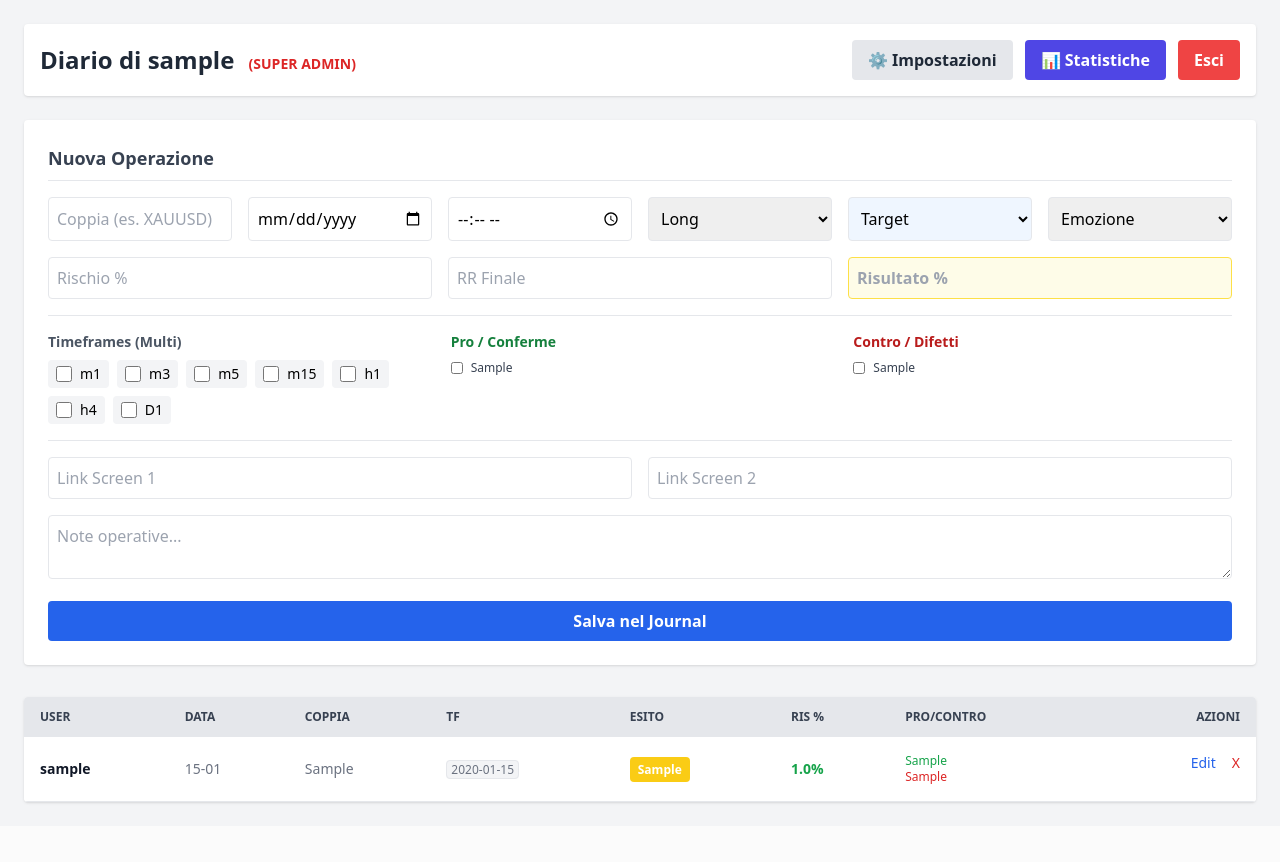
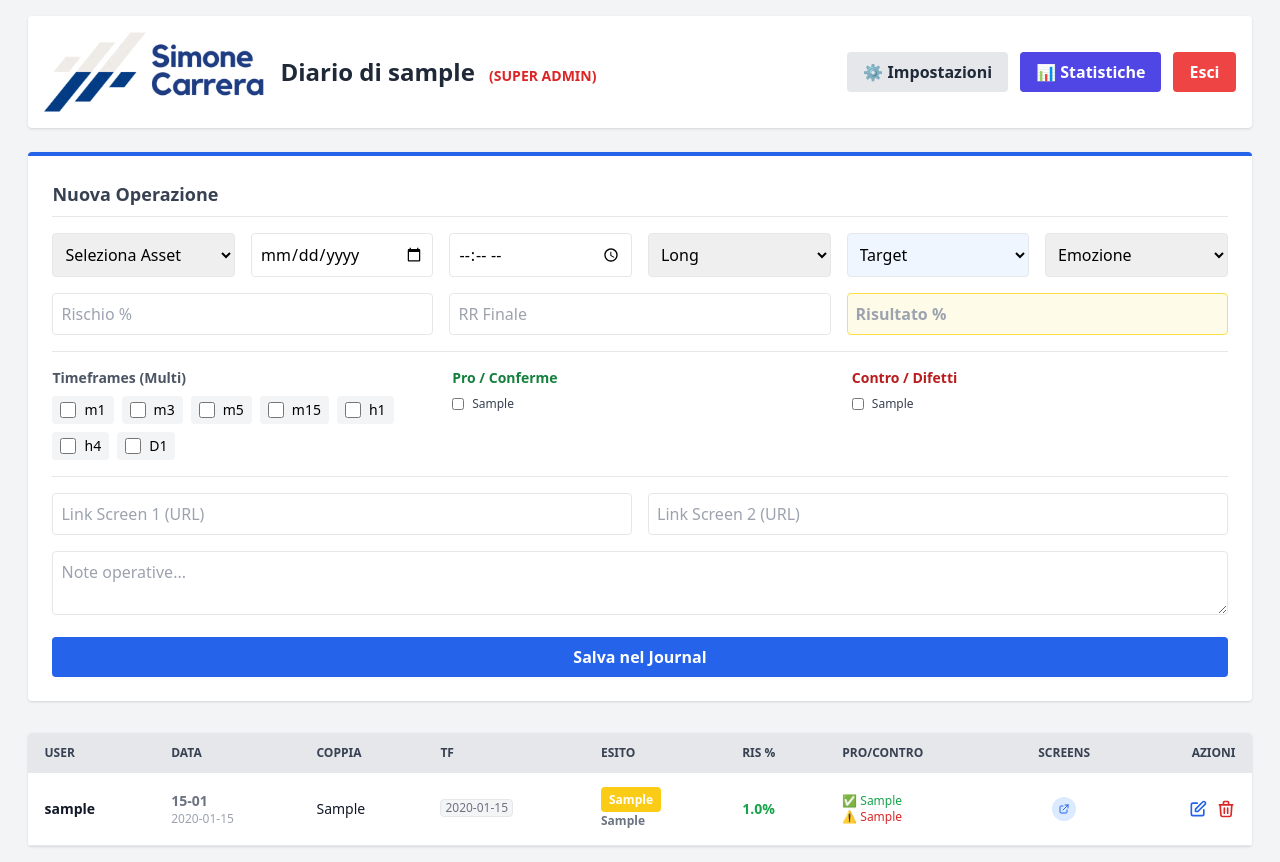
Before and after one commit to ipadpeda-ctrl/dtcjournal, a Flask app: page /dashboard in a window 1280 px wide. Before the commit the page ends 804 px from the top, so only its background shows below. Run offline with Flask 3, Linux system fonts and the light colour scheme; a user stored in the database is signed in; tables that the repository leaves empty hold one stand-in row (values such as "Sample post"); some libraries are stand-ins or nearby versions.

Commit message:
Add files via upload

```diff
--- a/templates/dashboard.html
+++ b/templates/dashboard.html
@@ -5,17 +5,21 @@
     <title>Dashboard Journal</title>
     <script src="https://cdn.tailwindcss.com"></script>
 </head>
-<body class="bg-gray-100 p-6">
+<body class="bg-gray-100 p-4">
 
-    <div class="max-w-7xl mx-auto">
+    <div class="max-w-[98%] mx-auto">
 
-        <div class="flex justify-between items-center mb-6 bg-white p-4 rounded shadow">
-            <div>
-                <h1 class="text-2xl font-bold text-gray-800">
+        <div class="bg-white p-4 rounded shadow mb-6 flex flex-col md:flex-row justify-between items-center gap-4">
+
+            <div class="flex items-center gap-4">
+                <img src="{{ url_for('static', filename='logo.avif') }}" alt="Logo Azienda" class="h-20 object-contain">
+
+                <h1 class="text-2xl font-bold text-gray-800 hidden md:block">
                     Diario di {{ user.username }}
                     {% if admin_view %}<span class="text-red-600 text-sm ml-2">(SUPER ADMIN)</span>{% endif %}
                 </h1>
             </div>
+
             <div class="flex gap-3">
                 <a href="/settings" class="bg-gray-200 hover:bg-gray-300 text-gray-800 font-bold py-2 px-4 rounded flex items-center gap-2">
                     ⚙️ Impostazioni
@@ -37,18 +41,55 @@
           {% endif %}
         {% endwith %}
 
-        <div class="bg-white p-6 rounded shadow mb-8">
+        <div class="bg-white p-6 rounded shadow mb-8 border-t-4 border-blue-600">
             <h2 class="text-lg font-semibold mb-4 text-gray-700 border-b pb-2">Nuova Operazione</h2>
             <form action="/add_trade" method="POST">
 
                 <div class="grid grid-cols-2 md:grid-cols-6 gap-4 mb-4">
-                    <input type="text" name="pair" placeholder="Coppia (es. XAUUSD)" class="border p-2 rounded w-full" required>
+
+                    <select name="pair" class="border p-2 rounded w-full" required>
+                        <option value="" disabled selected>Seleziona Asset</option>
+                        <optgroup label="Majors Forex">
+                            <option value="EURUSD">EURUSD</option>
+                            <option value="GBPUSD">GBPUSD</option>
+                            <option value="USDJPY">USDJPY</option>
+                            <option value="USDCAD">USDCAD</option>
+                            <option value="USDCHF">USDCHF</option>
+                            <option value="AUDUSD">AUDUSD</option>
+                            <option value="NZDUSD">NZDUSD</option>
+                        </optgroup>
+                        <optgroup label="Crosses">
+                            <option value="EURGBP">EURGBP</option>
+                            <option value="EURJPY">EURJPY</option>
+                            <option value="GBPJPY">GBPJPY</option>
+                            <option value="AUDJPY">AUDJPY</option>
+                            <option value="CADJPY">CADJPY</option>
+                        </optgroup>
+                        <optgroup label="Commodities">
+                            <option value="XAUUSD">XAUUSD (GOLD)</option>
+                            <option value="XAGUSD">XAGUSD (SILVER)</option>
+                            <option value="WTI">WTI (OIL)</option>
+                        </optgroup>
+                        <optgroup label="Indici">
+                            <option value="US30">US30 (Dow Jones)</option>
+                            <option value="NAS100">NAS100 (Nasdaq)</option>
+                            <option value="SPX500">SPX500 (S&P)</option>
+                            <option value="DAX40">DAX40 (Ger)</option>
+                        </optgroup>
+                        <optgroup label="Crypto">
+                            <option value="BTCUSD">BTCUSD</option>
+                            <option value="ETHUSD">ETHUSD</option>
+                        </optgroup>
+                    </select>
+
                     <input type="date" name="date" class="border p-2 rounded w-full" required>
                     <input type="time" name="time" class="border p-2 rounded w-full" required>
+
                     <select name="direction" class="border p-2 rounded w-full">
                         <option value="Long">Long</option>
                         <option value="Short">Short</option>
                     </select>
+
                     <select name="outcome" class="border p-2 rounded w-full bg-blue-50">
                         <option value="Target">Target</option>
                         <option value="Stop Loss">Stop Loss</option>
@@ -56,6 +97,7 @@
                         <option value="Non Fillato">Non Fillato</option>
                         <option value="Setup">Setup (Monitoraggio)</option>
                     </select>
+
                     <select name="emotions" class="border p-2 rounded w-full">
                         <option value="" disabled selected>Emozione</option>
                         <option value="ansia">Ansia</option>
@@ -118,8 +160,8 @@
                 </div>
 
                 <div class="grid grid-cols-2 gap-4 mb-4">
-                    <input type="text" name="link1" placeholder="Link Screen 1" class="border p-2 rounded w-full">
-                    <input type="text" name="link2" placeholder="Link Screen 2" class="border p-2 rounded w-full">
+                    <input type="text" name="link1" placeholder="Link Screen 1 (URL)" class="border p-2 rounded w-full">
+                    <input type="text" name="link2" placeholder="Link Screen 2 (URL)" class="border p-2 rounded w-full">
                 </div>
                 <textarea name="notes" placeholder="Note operative..." class="border p-2 rounded w-full h-16 mb-4"></textarea>
 
@@ -138,6 +180,7 @@
                         <th class="px-4 py-3">Esito</th>
                         <th class="px-4 py-3">Ris %</th>
                         <th class="px-4 py-3">Pro/Contro</th>
+                        <th class="px-4 py-3 text-center">Screens</th>
                         <th class="px-4 py-3 text-right">Azioni</th>
                     </tr>
                 </thead>
@@ -147,12 +190,15 @@
                         {% if admin_view %}
                             <td class="px-4 py-4 font-bold text-gray-900">{{ trade.author.username }}</td>
                         {% endif %}
-                        <td class="px-4 py-4">{{ trade.date.strftime('%d-%m') }}</td>
-                        <td class="px-4 py-4 font-medium">{{ trade.pair }}</td>
+                        <td class="px-4 py-4 whitespace-nowrap">
+                            <div class="font-bold">{{ trade.date.strftime('%d-%m') }}</div>
+                            <div class="text-xs text-gray-400">{{ trade.time }}</div>
+                        </td>
+                        <td class="px-4 py-4 font-medium text-gray-900">{{ trade.pair }}</td>
                         <td class="px-4 py-4">
                             {% if trade.timeframe %}
                                 {% for tf in trade.timeframe.split(',') %}
-                                <span class="bg-gray-100 text-xs px-1 rounded border">{{ tf }}</span>
+                                <span class="inline-block bg-gray-100 text-xs px-1 rounded border mb-1">{{ tf }}</span>
                                 {% endfor %}
                             {% endif %}
                         </td>
@@ -165,18 +211,47 @@
                                 {% else %}bg-yellow-400 text-black{% endif %}">
                                 {{ trade.outcome }}
                             </span>
+                            <div class="text-xs mt-1 text-gray-500 font-bold">{{ trade.direction }}</div>
                         </td>
                         <td class="px-4 py-4 font-bold
                             {% if trade.result_percent > 0 %}text-green-600{% elif trade.result_percent < 0 %}text-red-600{% endif %}">
                             {{ trade.result_percent }}%
                         </td>
                         <td class="px-4 py-4 text-xs">
-                            <span class="text-green-600 block truncate w-24" title="{{ trade.selected_pros }}">{{ trade.selected_pros }}</span>
-                            <span class="text-red-600 block truncate w-24" title="{{ trade.selected_cons }}">{{ trade.selected_cons }}</span>
+                            {% if trade.selected_pros %}
+                                <div class="text-green-600 truncate max-w-[150px]" title="{{ trade.selected_pros }}">✅ {{ trade.selected_pros }}</div>
+                            {% endif %}
+                            {% if trade.selected_cons %}
+                                <div class="text-red-600 truncate max-w-[150px]" title="{{ trade.selected_cons }}">⚠️ {{ trade.selected_cons }}</div>
+                            {% endif %}
                         </td>
-                        <td class="px-4 py-4 flex gap-2 justify-end">
-                            <a href="/edit_trade/{{ trade.id }}" class="text-blue-600 hover:text-blue-900 font-medium">Edit</a>
-                            <a href="/delete_trade/{{ trade.id }}" onclick="return confirm('Eliminare?')" class="text-red-600 hover:text-red-900 font-medium ml-2">X</a>
+
+                        <td class="px-4 py-4 text-center">
+                            <div class="flex justify-center gap-2">
+                                {% if trade.screen_pre %}
+                                    {% set links = trade.screen_pre.split(',') %}
+                                    {% for link in links %}
+                                        {% if link %}
+                                        <a href="{{ link }}" target="_blank" class="flex items-center justify-center w-6 h-6 bg-blue-100 text-blue-600 rounded-full hover:bg-blue-600 hover:text-white transition" title="Apri Screen {{ loop.index }}">
+                                            <svg class="w-3 h-3" fill="none" stroke="currentColor" viewBox="0 0 24 24"><path stroke-linecap="round" stroke-linejoin="round" stroke-width="2" d="M10 6H6a2 2 0 00-2 2v10a2 2 0 002 2h10a2 2 0 002-2v-4M14 4h6m0 0v6m0-6L10 14"></path></svg>
+                                        </a>
+                                        {% endif %}
+                                    {% endfor %}
+                                {% else %}
+                                    <span class="text-gray-300">-</span>
+                                {% endif %}
+                            </div>
+                        </td>
+
+                        <td class="px-4 py-4 text-right">
+                            <div class="flex justify-end gap-2">
+                                <a href="/edit_trade/{{ trade.id }}" class="text-blue-600 hover:text-blue-900">
+                                    <svg class="w-5 h-5" fill="none" stroke="currentColor" viewBox="0 0 24 24"><path stroke-linecap="round" stroke-linejoin="round" stroke-width="2" d="M11 5H6a2 2 0 00-2 2v11a2 2 0 002 2h11a2 2 0 002-2v-5m-1.414-9.414a2 2 0 112.828 2.828L11.828 15H9v-2.828l8.586-8.586z"></path></svg>
+                                </a>
+                                <a href="/delete_trade/{{ trade.id }}" onclick="return confirm('Eliminare definitivamente?')" class="text-red-600 hover:text-red-900">
+                                    <svg class="w-5 h-5" fill="none" stroke="currentColor" viewBox="0 0 24 24"><path stroke-linecap="round" stroke-linejoin="round" stroke-width="2" d="M19 7l-.867 12.142A2 2 0 0116.138 21H7.862a2 2 0 01-1.995-1.858L5 7m5 4v6m4-6v6m1-10V4a1 1 0 00-1-1h-4a1 1 0 00-1 1v3M4 7h16"></path></svg>
+                                </a>
+                            </div>
                         </td>
                     </tr>
                     {% endfor %}
```
Also changed, not shown: templates/edit_trade.html (+15 -1 lines).
